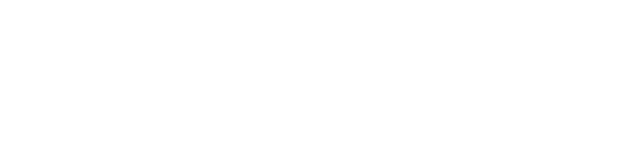
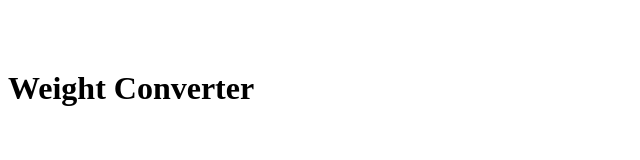
Before and after one commit to hi5a/Weight-Conversion, a website: page index.html in a window 1280 px wide. Shown: the whole page, without its empty margins (0-640 px from the left). Drawn offline with Linux system fonts and the light colour scheme.

Commit message:
building

```diff
--- a/index.html
+++ b/index.html
@@ -4,9 +4,22 @@
     <meta charset="UTF-8">
     <meta http-equiv="X-UA-Compatible" content="IE=edge">
     <meta name="viewport" content="width=device-width, initial-scale=1.0">
+    <style>
+        body {
+            margin-top: 70px;
+        }
+    </style>
     <title>Weight Converter</title>
 </head>
 <body>
-
+    <div class="container">
+        <div class="row">
+            <div class="col-md-6">
+                <h1 class="dispaly-4 text-center">
+                    Weight Converter
+                </h1>
+            </div>
+        </div>
+    </div>
 </body>
 </html>
```
Also changed, not shown: package.json (added, +11 -0 lines), 1 other file.
